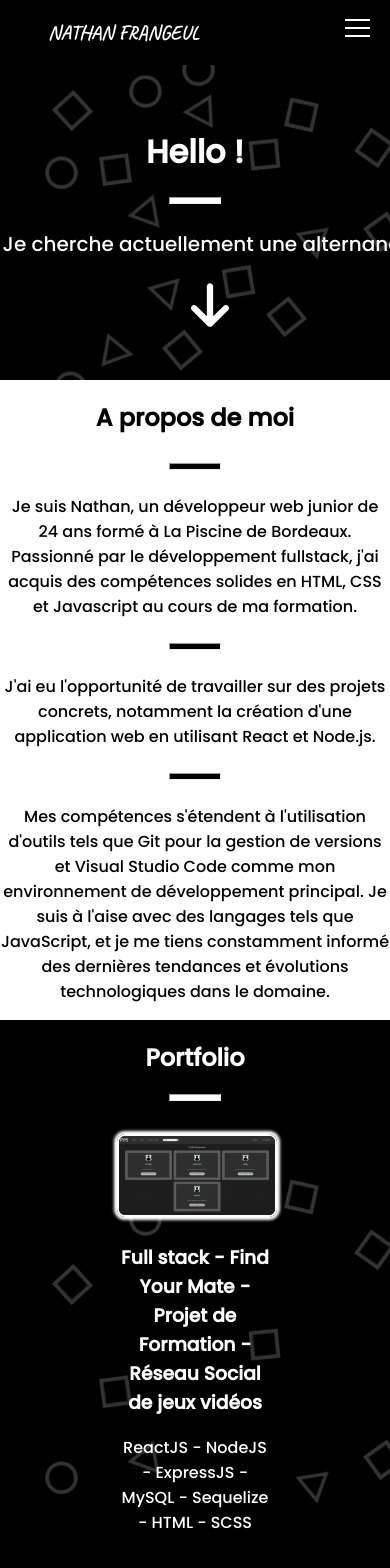
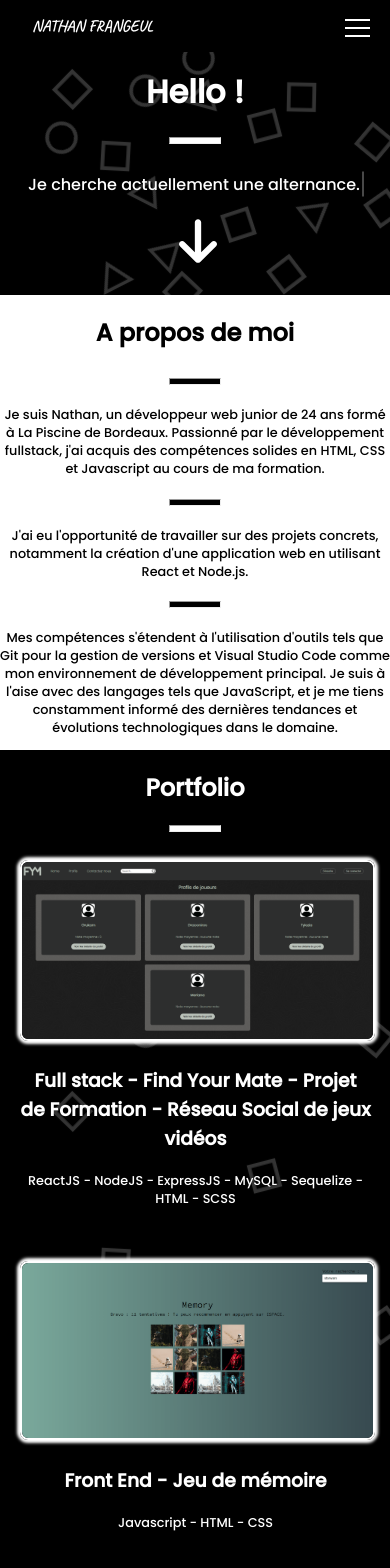
Before and after one commit to Frangeul-Nathan/PortfolioWebsite-v2, a React app: page / in a window 390 px wide. Shown: the top 1568 px of the page. Built offline with nearby package versions, Linux system fonts and the light colour scheme; the HTML template or start-up script is replaced by a standard one.

Commit message:
done responsive (might need fixes)

```diff
--- a/src/assets/css/animations/header_animation.scss
+++ b/src/assets/css/animations/header_animation.scss
@@ -188,11 +188,6 @@
 
 /* Arrow animation */
 
-img {
-    height: 50px;
-    width: auto;
-}
-
 .wrap img {
     line-height: 60px;
     position: absolute;
@@ -205,6 +200,7 @@ img {
     animation-duration: 1.5s;
     animation: bounce 3.6s ease infinite;
     transform-origin: 50% 50%;
+    height: 50px;
 }
 
 @keyframes bounce {
--- a/src/assets/css/partials/contact/_contact.scss
+++ b/src/assets/css/partials/contact/_contact.scss
@@ -38,3 +38,25 @@ input, textarea {
 .button-container {
   text-align: center; /* Ajout de la propriété pour centrer le contenu */
 }
+
+@media (max-width: 1024px) {
+  .backwrapContact {
+    height: 80vh;
+  }
+}
+
+@media (max-width: 768px) {
+  .backwrapContact {
+      height: 80vh;
+  }
+}
+
+@media (max-width: 425px) {
+  .backwrapContact {
+    height: 80vh;
+}
+  form {
+    max-width: 250px;
+  }
+
+}
--- a/src/assets/css/partials/footer/_footer.scss
+++ b/src/assets/css/partials/footer/_footer.scss
@@ -13,3 +13,10 @@ footer {
   a, a:visited, a:hover, a:active {
     color: inherit;
   }
+
+  @media (max-width: 425px) {
+    footer {
+      margin: 10px;
+  }
+
+  }
--- a/src/assets/css/partials/header/_header.scss
+++ b/src/assets/css/partials/header/_header.scss
@@ -1,3 +1,5 @@
+@import '../../variables/variables.scss';
+
 /* Header */
 
 .headerContainer {
@@ -7,14 +9,14 @@
 h1 {
     margin-top: 5rem;
     text-align: center;
-    color: white;
+    color: $base-color-2;
     position: relative;
 }
 
 .whiteLign {
     width: 50px;
     height: 5px;
-    background-color: white;
+    background-color: $base-color-2;
 }
 
 /* Nav */
@@ -23,8 +25,8 @@ h1 {
     position: fixed;
     top: 0;
     z-index: 999;
-    color: white;
-    background-color: black;
+    color: $base-color-2;
+    background-color: $base-color-1;
     display: flex;
     width: 100%;
     justify-content: space-between;
@@ -54,7 +56,7 @@ li {
     position: fixed;
     top: 0;
     width: 100%;
-    background-color: black;
+    background-color: $base-color-1;
     z-index: 2000;
 
 }
@@ -67,7 +69,7 @@ li {
 
     span {
       display: block;
-      background-color: white;
+      background-color: $base-color-2;
       height: 2px;
       width: 25px;
       margin: 3px 0;
@@ -89,7 +91,21 @@ li {
 
 //   Responsive
 
+  @media (max-width: 1024px) {
+    .backwrap {
+      height: 45vh;
+    }
+  }
+
   @media (max-width: 768px) {
+    .backwrap {
+      height: 45vh;
+    }
+
+    .wrap img {
+      left: 48%;
+    }
+
     .burger-menu {
       display: flex;
       flex-direction: column;
@@ -112,7 +128,7 @@ li {
       top: 60px; /* Adjust as needed */
       left: 0;
       width: 100%;
-      background-color: black;
+      background-color: $base-color-1;
       z-index: 2500;
     }
 
@@ -133,3 +149,37 @@ li {
       transform: rotate(45deg) translate(-5px, -6px);
     }
   }
+
+  @media (max-width: 425px) {
+
+    .backwrap {
+      height: 35vh;
+    }
+
+    .navName {
+      font-size: $nav-size-2;
+      padding-left: 2rem;
+    }
+
+    ul {
+        font-size: $nav-size-2;
+    }
+
+    p {
+      font-size: $paragraph-size-1;
+    }
+
+    h1{
+      margin-top: 20px;
+    }
+
+    .line {
+      font-size: $nav-size-2;
+    }
+
+    .wrap img {
+      left: 46%;
+      bottom: 10%;
+    }
+
+  }
--- a/src/assets/css/partials/portfolio/_portfolio.scss
+++ b/src/assets/css/partials/portfolio/_portfolio.scss
@@ -41,3 +41,36 @@
     width: 100%;
     height: auto;
 }
+
+@media (max-width: 1440px) {
+    .backwrapPortfolio {
+        height: 110vh;
+    }
+  }
+
+@media (max-width: 1024px) {
+    .backwrapPortfolio {
+        height: 100vh;
+    }
+  }
+
+@media (max-width: 768px) {
+    .screenContainer {
+        flex-direction: column;
+    }
+    .imageWrapper {
+        width: 90%;
+    }
+    .backwrapPortfolio {
+        height: 250vh;
+    }
+    .imageWrapper {
+        padding: 20px;
+    }
+}
+
+@media (max-width: 425px) {
+    .backwrapPortfolio {
+        height: 185vh;
+    }
+}
--- a/src/assets/css/partials/skills/_skills.scss
+++ b/src/assets/css/partials/skills/_skills.scss
@@ -7,22 +7,11 @@
 
 .skillContainer {
     display: flex;
+    justify-content: space-evenly;
 }
 
-.skillTree {
-    width: 100%;
-}
-
-.curriculumVitae {
-    width: 100%;
-
-}
-
-.skills {
-    margin: auto;
-    width: 100%;
-    max-width: 50%;
-
+.skillBox {
+    width: 30%;
 }
 
 .skill-name {
@@ -40,9 +29,47 @@
 
 // CV
 
+.curriculumVitaeContainer {
+    width: 30%;
+}
+
+.curriculumVitae {
+    display: flex;
+    flex-direction: column;
+}
+
 .cv-image {
     border: solid 1px grey;
-    max-width: 87%;
-    min-height: 87%;
+    max-width: 100%;
+}
 
+.buttonContainer {
+    margin-top: 10px;
 }
+
+// Responsive
+@media (max-width: 1440px) {
+    .curriculumVitaeContainer {
+        width: 45%;
+    }
+}
+
+
+@media (max-width: 1024px) {
+    .curriculumVitaeContainer {
+        width: 55%;
+    }
+    .cv-image {
+        max-width: 100%;
+    }
+}
+
+@media (max-width: 768px) {
+    .skillBox {
+        width: 70%;
+    }
+    .skillContainer {
+        flex-direction: column;
+        align-items: center;
+    }
+}
--- a/src/assets/css/variables/variables.scss
+++ b/src/assets/css/variables/variables.scss
@@ -0,0 +1,10 @@
+// Variables
+
+// Colors
+$base-color-1: black;
+$base-color-2: white;
+
+// Font-size
+$nav-size-1: 1.25rem;
+$nav-size-2: 1rem;
+$paragraph-size-1: 0.8rem;
--- a/src/components/Skills.jsx
+++ b/src/components/Skills.jsx
@@ -14,8 +14,7 @@ function Skills() {
       <h2 id="competences">Compétences</h2>
       <hr className="blackLign" />
       <div className='skillContainer'>
-        <div className="skillTree">
-          <div class="skills">
+        <div className="skillBox">
           <h3>Front-End</h3>
           <div class="skill">
             <div class="skill-name">HTML</div>
@@ -73,12 +72,11 @@ function Skills() {
             </div>
           </div>
         </div>
-        </div>
+        <div className="curriculumVitaeContainer">
           <div className="curriculumVitae">
             <h3>Curriculum Vitae</h3>
             <img src={CV} alt="" className="cv-image" />
-          <div className='button-container'>
-            <a href={cvDownload} download="Nathan-CV.pdf">
+            <a href={cvDownload} download="Nathan-CV.pdf" className="buttonContainer">
               <button>Télécharger</button>
             </a>
           </div>
```
Lines whose indentation alone changed are shown as unchanged.
